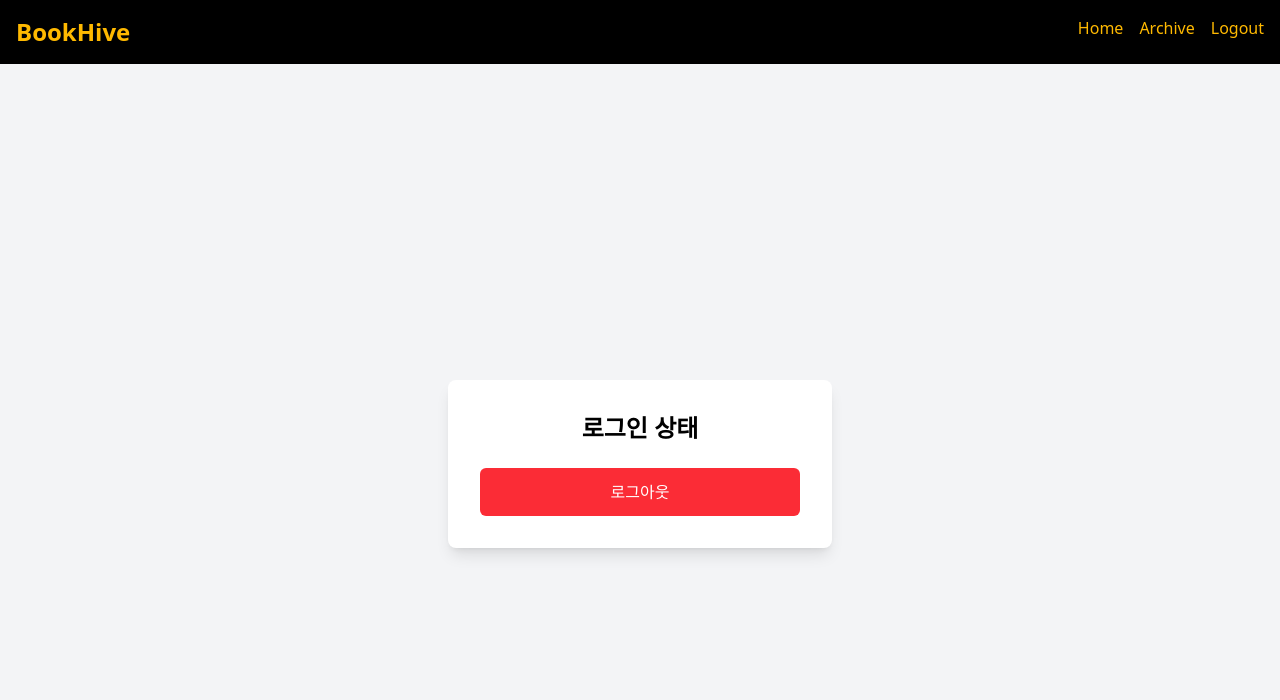
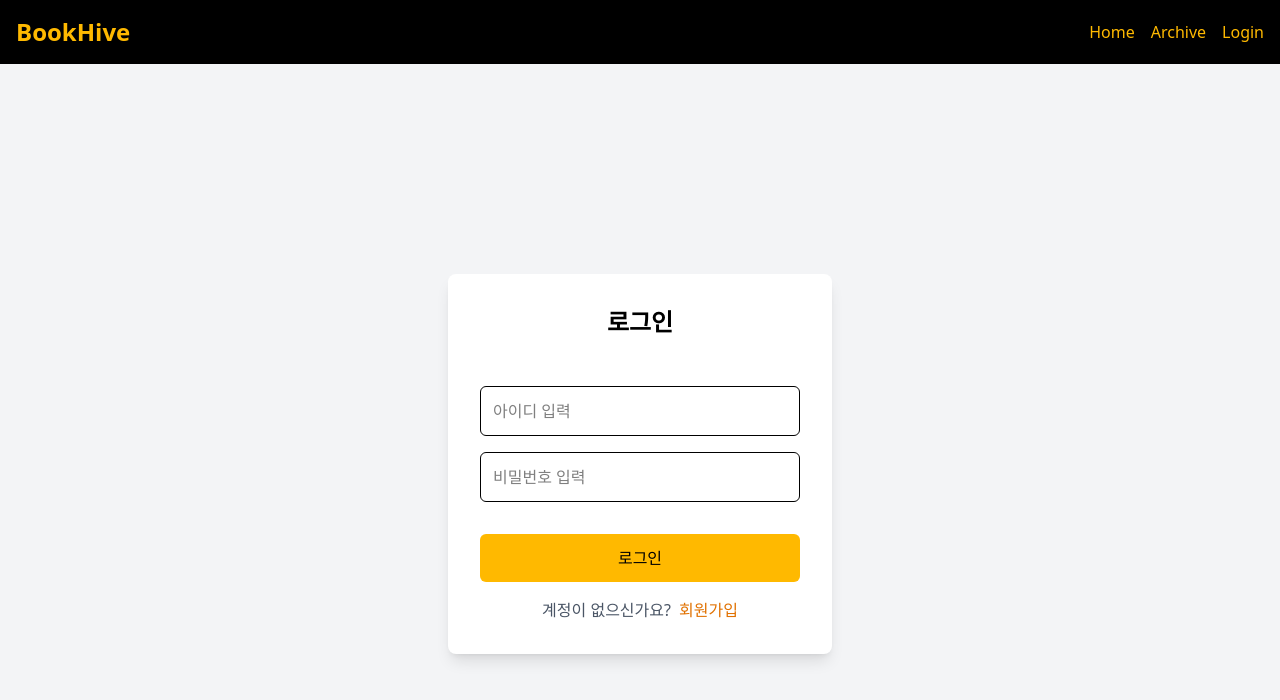
Before and after one commit to deanidh/knock-book, a React (Vite) app in the folder front/: page /login in a window 1280 px wide. Shown: the top 700 px of the page. Built offline with nearby package versions, Linux system fonts and the light colour scheme; sample sign-in values are in the browser's storage.

Commit message:
feat: 로그인 상태에 따른 예외 처리 및 UI/UX 개선

```diff
--- a/front/src/API/index.ts
+++ b/front/src/API/index.ts
@@ -4,6 +4,7 @@ import * as auth from './auth';
 import * as archives from './archives';
 import * as members from './members';
 import store from '../store/store';
+import { logout } from '../store/userSlice';
 
 const api = axios.create({
   baseURL: 'https://port-0-bookhive-deploy-test-m7u9xakd7a7ad425.sel4.cloudtype.app/api',
@@ -40,6 +41,10 @@ api.interceptors.response.use(
       } catch (err) {
         console.error('토큰 갱신 실패', err);
         localStorage.removeItem('accessToken');
+        localStorage.removeItem('refreshToken');
+
+        store.dispatch(logout());
+        await members.logout();
         window.location.href = '/login';
       }
     }
--- a/front/src/App.tsx
+++ b/front/src/App.tsx
@@ -3,6 +3,8 @@ import HomePage from './pages/HomePage';
 import ArchivePage from './pages/ArchivePage';
 import Navbar from './components/Navbar';
 import LoginPage from './pages/LoginPage';
+import MyPage from './pages/MyPage';
+import PrivateRoute from './components/PrivateRoute';
 
 function App() {
   return (
@@ -10,7 +12,10 @@ function App() {
       <Navbar />
       <Routes>
         <Route path="/" element={<HomePage />} />
-        <Route path="/archive" element={<ArchivePage />} />
+        <Route element={<PrivateRoute />}>
+          <Route path="/archive" element={<ArchivePage />} />
+          <Route path="/my" element={<MyPage />} />
+        </Route>
         <Route path="/login" element={<LoginPage />} />
       </Routes>
     </Router>
--- a/front/src/components/BookSearchedItem.tsx
+++ b/front/src/components/BookSearchedItem.tsx
@@ -3,6 +3,7 @@ import { API } from '../API';
 import { useDispatch, useSelector } from 'react-redux';
 import { RootState } from '../store/store';
 import { addArchive, removeArchive } from '../store/userSlice';
+import { useNavigate } from 'react-router-dom';
 
 interface Props {
   book: BookSearched;
@@ -10,10 +11,24 @@ interface Props {
 
 const BookSearchedItem: React.FC<Props> = ({ book }) => {
   const dispatch = useDispatch();
+  const navigate = useNavigate();
+  const isAuth = useSelector((state: RootState) => state.user.isLoggedIn);
   const archives = useSelector((state: RootState) => state.user.archives);
   const currentArchive = archives.find((archive) => archive.isbn === book.isbn);
 
   const toggleArchive = async () => {
+    if (!isAuth) {
+      const confirmLogin = window.confirm(
+        '아카이브에 담기 위해서는 로그인이 필요합니다. \n로그인 페이지로 이동하시겠습니까?'
+      );
+
+      if (confirmLogin) {
+        navigate('/login');
+      }
+
+      return;
+    }
+
     try {
       if (currentArchive) {
         await API.archives.remove(currentArchive.archiveId);
--- a/front/src/components/Navbar.tsx
+++ b/front/src/components/Navbar.tsx
@@ -6,27 +6,27 @@ const Navbar = () => {
   const isAuth = useSelector((state: RootState) => state.user.isLoggedIn);
 
   return (
-    <nav className="bg-black text-amber-400 p-4 flex justify-between">
+    <nav className="bg-black text-amber-400 p-4 flex justify-between itmes-center">
       <Link to="/">
         <h1 className="text-2xl font-bold">BookHive</h1>
       </Link>
-      <ul className="flex gap-4">
-        <li>
+      <div className="flex gap-4 items-center">
         <Link to="/" className="hover:underline">
           Home
         </Link>
-        </li>
-        <li>
         <Link to="/archive" className="hover:underline">
           Archive
         </Link>
-        </li>
-        <li>
+        {isAuth ? (
+          <Link to="/my" className="hover:underline">
+            MyPage
+          </Link>
+        ) : (
           <Link to="/login" className="hover:underline">
-            {isAuth ? 'Logout' : 'Login'}
+            Login
           </Link>
-        </li>
-      </ul>
+        )}
+      </div>
     </nav>
   );
 };
--- /dev/null
+++ b/front/src/components/PrivateRoute.tsx
@@ -0,0 +1,15 @@
+import { useSelector } from 'react-redux';
+import { RootState } from '../store/store';
+import { Navigate, Outlet } from 'react-router-dom';
+
+const PrivateRoute = () => {
+  const isAuth = useSelector((state: RootState) => state.user.isLoggedIn);
+
+  if (!isAuth) {
+    alert('로그인 후 이용해주세요.');
+  }
+
+  return isAuth ? <Outlet /> : <Navigate to="/login" />;
+};
+
+export default PrivateRoute;
--- a/front/src/index.tsx
+++ b/front/src/index.tsx
@@ -1,4 +1,3 @@
-import { StrictMode } from 'react';
 import { createRoot } from 'react-dom/client';
 import './styles/index.css';
 import App from './App.tsx';
@@ -6,9 +5,9 @@ import { Provider } from 'react-redux';
 import store from './store/store.ts';
 
 createRoot(document.getElementById('root')!).render(
-  <StrictMode>
-    <Provider store={store}>
-      <App />
-    </Provider>
-  </StrictMode>
+  // <StrictMode>
+  <Provider store={store}>
+    <App />
+  </Provider>
+  // </StrictMode>
 );
--- a/front/src/pages/LoginPage.tsx
+++ b/front/src/pages/LoginPage.tsx
@@ -1,14 +1,12 @@
 import { useState } from 'react';
 import { API } from '../API';
-import { useDispatch, useSelector } from 'react-redux';
-import { login, logout } from '../store/userSlice';
-import { RootState } from '../store/store';
+import { useDispatch } from 'react-redux';
+import { login } from '../store/userSlice';
 import { useNavigate } from 'react-router-dom';
 
 const LoginPage = () => {
   const dispatch = useDispatch();
   const navigate = useNavigate();
-  const isAuth = useSelector((state: RootState) => state.user.isLoggedIn);
 
   const [username, setUsername] = useState('');
   const [password, setPassword] = useState('');
@@ -50,53 +48,23 @@ const LoginPage = () => {
     }
   };
 
-  const handleLogout = async () => {
-    try {
-      await API.members.logout();
-      dispatch(logout());
-      localStorage.removeItem('accessToken');
-      localStorage.removeItem('refreshToken');
-
-      setUsername('');
-      setPassword('');
-      setNickname('');
-      setPhone('');
-      alert('로그아웃 되었습니다.');
-    } catch (err) {
-      console.error(err);
-      alert('로그아웃 요청에 실패했습니다.');
-    }
-  };
-
   return (
     <div className="min-h-screen flex items-center justify-center bg-gray-100">
       <div className="bg-white p-8 shadow-lg rounded-lg w-96">
-        {isAuth ? (
-          <div className="text-center">
-            <h2 className="text-2xl font-bold mb-6">로그인 상태</h2>
-            <button
-              onClick={handleLogout}
-              className="w-full bg-red-500 text-white p-3 rounded-md hover:bg-red-600 transition"
-            >
-              로그아웃
-            </button>
-          </div>
-        ) : (
-          <>
         <h2 className="text-2xl font-bold text-center mb-12">{isLogin ? '로그인' : '회원가입'}</h2>
         <input
           type="text"
           placeholder="아이디 입력"
           value={username}
           onChange={(e) => setUsername(e.target.value)}
-              className="w-full p-3 border rounded-md mb-4 focus:outline-none focus:ring-2 focus:ring-blue-400"
+          className="w-full p-3 border rounded-md mb-4 focus:outline-none focus:ring-1 focus:ring-amber-400 focus:border-amber-400"
         />
         <input
           type="password"
           placeholder="비밀번호 입력"
           value={password}
           onChange={(e) => setPassword(e.target.value)}
-              className="w-full p-3 border rounded-md mb-4 focus:outline-none focus:ring-2 focus:ring-blue-400"
+          className="w-full p-3 border rounded-md mb-4 focus:outline-none focus:ring-1 focus:ring-amber-400 focus:border-amber-400"
         />
         {!isLogin && (
           <>
@@ -105,31 +73,29 @@ const LoginPage = () => {
               placeholder="닉네임 입력"
               value={nickname}
               onChange={(e) => setNickname(e.target.value)}
-                  className="w-full p-3 border rounded-md mb-4 focus:outline-none focus:ring-2 focus:ring-blue-400"
+              className="w-full p-3 border rounded-md mb-4 focus:outline-none focus:ring-1 focus:ring-amber-400 focus:border-amber-400"
             />
             <input
               type="text"
               placeholder="전화번호 입력"
               value={phone}
               onChange={(e) => setPhone(e.target.value)}
-                  className="w-full p-3 border rounded-md mb-4 focus:outline-none focus:ring-2 focus:ring-blue-400"
+              className="w-full p-3 border rounded-md mb-4 focus:outline-none focus:ring-1 focus:ring-amber-400 focus:border-amber-400"
             />
           </>
         )}
         <button
           onClick={handleSubmit}
-              className="w-full bg-blue-500 text-white mt-4 p-3 rounded-md hover:bg-blue-600 transition"
+          className="w-full bg-amber-400 text-black mt-4 p-3 rounded-md hover:bg-amber-600 transition"
         >
           {isLogin ? '로그인' : '회원가입'}
         </button>
         <p className="mt-4 text-center text-gray-600">
           {isLogin ? '계정이 없으신가요?' : '이미 계정이 있으신가요?'}
-              <button onClick={() => setIsLogin(!isLogin)} className="text-blue-500 ml-2 hover:underline">
+          <button onClick={() => setIsLogin(!isLogin)} className="text-amber-600 ml-2 hover:underline">
             {isLogin ? '회원가입' : '로그인'}
           </button>
         </p>
-          </>
-        )}
       </div>
     </div>
   );
--- /dev/null
+++ b/front/src/pages/MyPage.tsx
@@ -0,0 +1,58 @@
+import { useDispatch, useSelector } from 'react-redux';
+import { RootState } from '../store/store';
+import { logout } from '../store/userSlice';
+import { useNavigate } from 'react-router-dom';
+import { API } from '../API';
+
+const MyPage = () => {
+  const dispatch = useDispatch();
+  const navigate = useNavigate();
+
+  const { username, nickname, phone } = useSelector((state: RootState) => state.user);
+
+  const handleLogout = async () => {
+    try {
+      API.members.logout();
+      dispatch(logout());
+      localStorage.removeItem('accessToken');
+      localStorage.removeItem('refreshToken');
+      alert('로그아웃 되었습니다.');
+      navigate('/login');
+    } catch (err) {
+      console.error(err);
+      alert('로그아웃 요청에 실패했습니다.');
+    }
+  };
+
+  return (
+    <div className="min-h-screen flex items-center justify-center bg-gray-100">
+      <div className="bg-white p-8 shadow-lg rounded-lg w-96">
+        <h2 className="text-2xl font-bold text-center mb-6">내 정보</h2>
+
+        <div className="mb-4">
+          <p className="text-lg font-semibold">아이디:</p>
+          <p className="text-gray-700">{username}</p>
+        </div>
+
+        <div className="mb-4">
+          <p className="text-lg font-semibold">닉네임:</p>
+          <p className="text-gray-700">{nickname}</p>
+        </div>
+
+        <div className="mb-4">
+          <p className="text-lg font-semibold">전화번호:</p>
+          <p className="text-gray-700">{phone}</p>
+        </div>
+
+        <button
+          onClick={handleLogout}
+          className="w-full bg-red-500 text-white p-3 rounded-md hover:bg-red-600 transition"
+        >
+          로그아웃
+        </button>
+      </div>
+    </div>
+  );
+};
+
+export default MyPage;
--- a/front/src/store/userSlice.ts
+++ b/front/src/store/userSlice.ts
@@ -9,13 +9,16 @@ interface UserState {
   archives: Archive[];
 }
 
-const initialState: UserState = {
-  isLoggedIn: localStorage.getItem('user') ? true : false,
-  username: null,
-  nickname: null,
-  phone: null,
-  archives: [],
-};
+const savedUser = localStorage.getItem('user');
+const initialState: UserState = savedUser
+  ? JSON.parse(savedUser)
+  : {
+      isLoggedIn: false,
+      username: null,
+      nickname: null,
+      phone: null,
+      archives: [],
+    };
 
 const userSlice = createSlice({
   name: 'user',
```
Also changed, not shown: front/src/pages/ArchivePage.tsx (+0 -77 lines), front/src/pages/HomePage.tsx (+5 -2 lines). Lines whose indentation alone changed are shown as unchanged.
